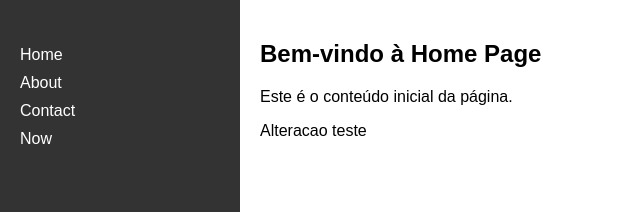
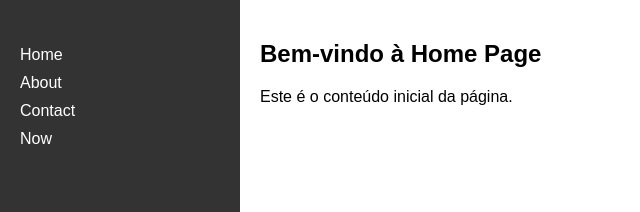
Before and after one commit to BrunoH4ds/HTML-MCD, a plain HTML site: page index.html in a window 1280 px wide. Shown: the top 212 px of the page, without its empty margins (0-640 px from the left). Drawn offline with Linux system fonts and the light colour scheme.

Commit message:
voltando do jeito que tava

```diff
--- a/index.html
+++ b/index.html
@@ -20,7 +20,6 @@
           <!-- O conteúdo será carregado aqui -->
           <h2>Bem-vindo à Home Page</h2>
           <p>Este é o conteúdo inicial da página.</p>
-          <p>Alteracao teste</p>
       </div>
     </main>
 
```
